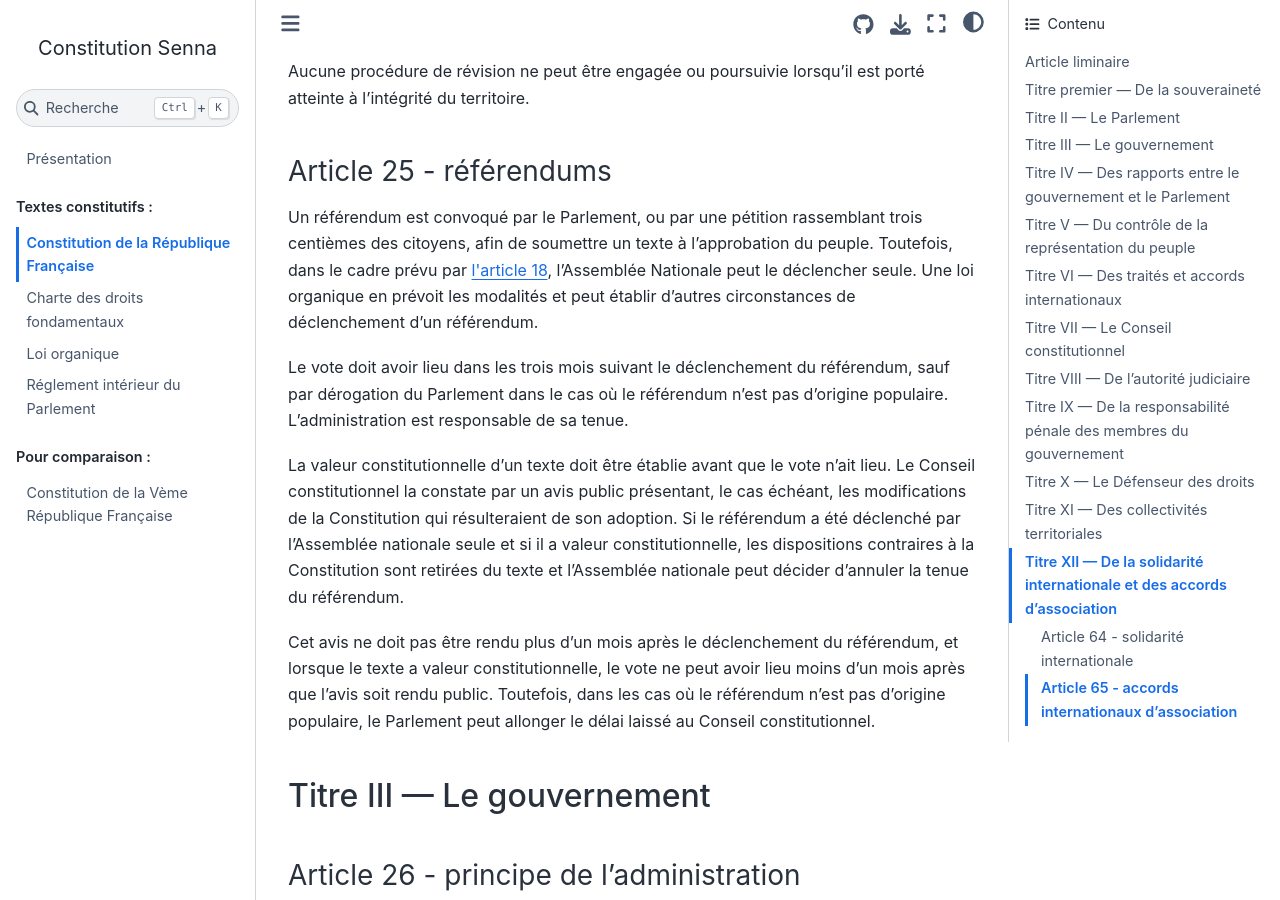
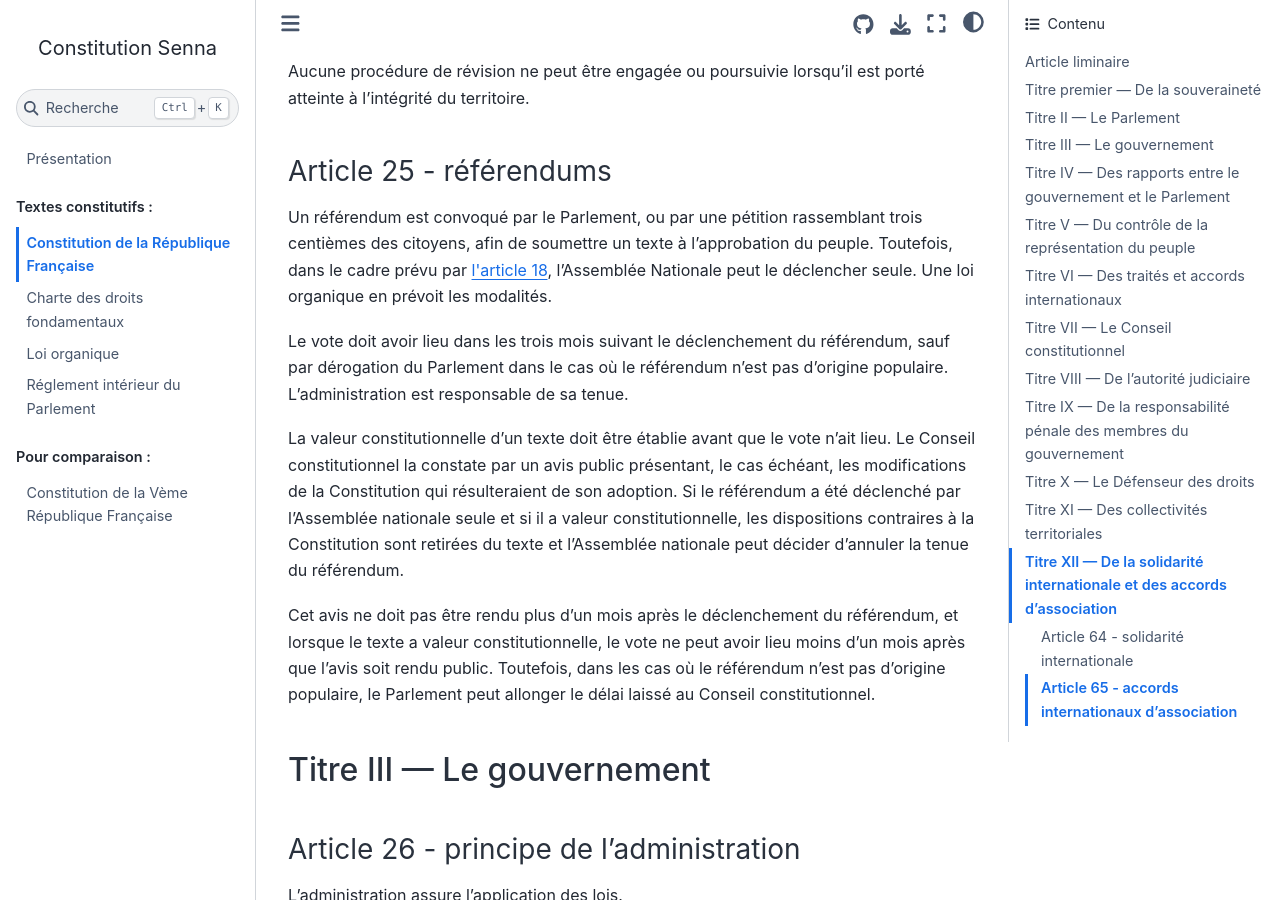
Before and after one commit to Gouvernathor/senna, a Sphinx documentation site: the page built from source/constitution.rst, in a window 1280 px wide and 900 px high, scrolled down 8025 px. Built offline with Sphinx 7.4.7 and the Sphinx Book theme 1.1.4, drawn with Linux system fonts in a browser that asks for light colours.

Commit message:
Pas d'ouverture au plébiscite par loi organique

```diff
--- a/source/constitution.rst
+++ b/source/constitution.rst
@@ -210,7 +210,7 @@
 
 .. article:: référendums
 
-Un référendum est convoqué par le Parlement, ou par une pétition rassemblant trois centièmes des citoyens, afin de soumettre un texte à l'approbation du peuple. Toutefois, dans le cadre prévu par :artref:`adoption par une seule assemblée`, l'Assemblée Nationale peut le déclencher seule. Une loi organique en prévoit les modalités et peut établir d'autres circonstances de déclenchement d'un référendum.
+Un référendum est convoqué par le Parlement, ou par une pétition rassemblant trois centièmes des citoyens, afin de soumettre un texte à l'approbation du peuple. Toutefois, dans le cadre prévu par :artref:`adoption par une seule assemblée`, l'Assemblée Nationale peut le déclencher seule. Une loi organique en prévoit les modalités.
 
 Le vote doit avoir lieu dans les trois mois suivant le déclenchement du référendum, sauf par dérogation du Parlement dans le cas où le référendum n'est pas d'origine populaire. L'administration est responsable de sa tenue.
 
```
